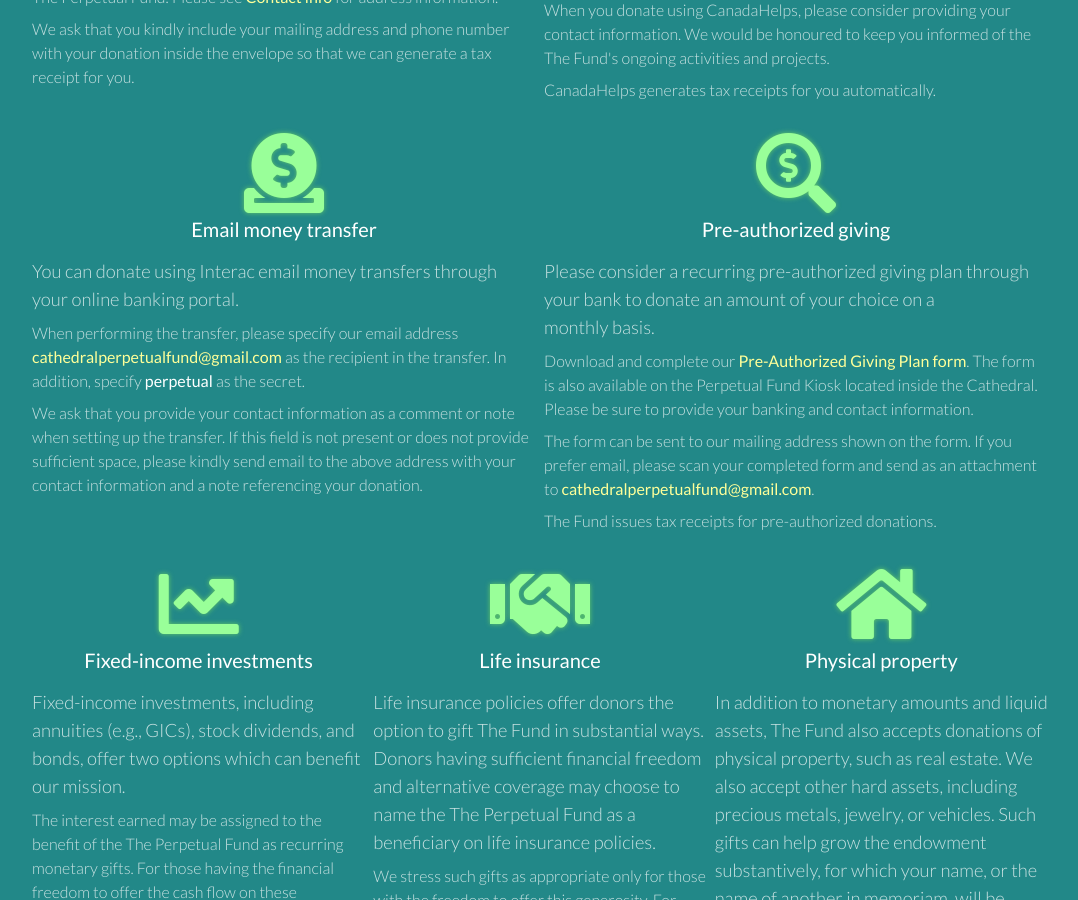
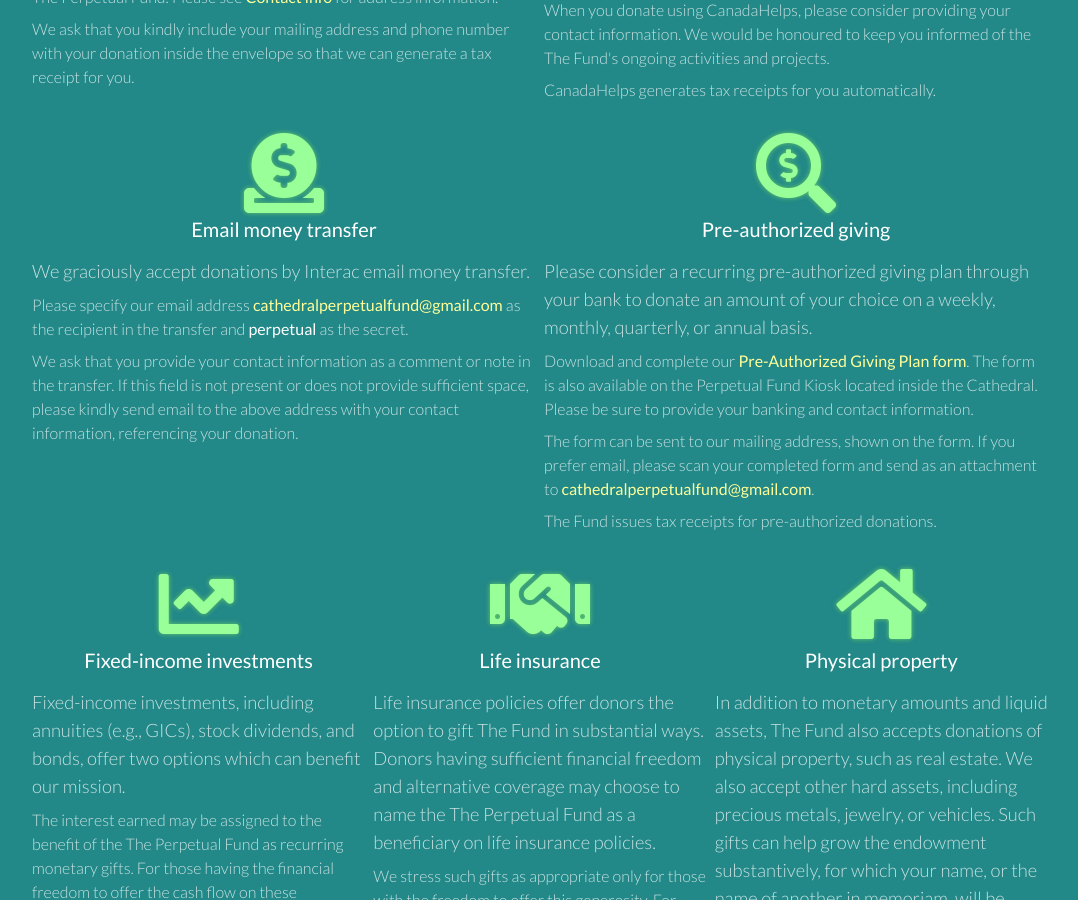
Before and after one commit to perpetualfund-stpeterinchains/perpetualfund-stpeterinchains.github.io, a Jekyll site: the page built from index.html, in a window 1280 px wide and 900 px high, scrolled down 3211 px. Shown: the whole window, without its empty margins (100-1178 px from the left). Built offline with Jekyll 4.4.1, drawn with Linux system fonts in a browser that asks for light colours; nearby versions of some CDN libraries; some of the changed text lies outside the part shown.

Commit message:
Changes to preauth info on site and form to include weekly/monthly/quarterly/annual donation frequencies, removed board member, minor edits

```diff
--- a/_data/main.yml
+++ b/_data/main.yml
@@ -156,18 +156,16 @@ howtodonate:
       title: Email money transfer
       icon: donate
       text: |
-        You can donate using Interac email money transfers through your online
-        banking&nbsp;portal.
+        We graciously accept donations by Interac email money transfer.
 
-        When performing the transfer, please specify our email address
+        Please specify our email address
         [cathedralperpetualfund@gmail.com](cathedralperpetualfund@gmail.com)
-        as the recipient in the transfer. In addition, specify **perpetual** as
-        the&nbsp;secret.
+        as the recipient in the transfer and **perpetual** as the&nbsp;secret.
 
         We ask that you provide your contact information as a comment or note
-        when setting up the transfer. If this field is not present or
+        in the transfer. If this field is not present or
         does not provide sufficient space, please kindly send email to the
-        above address with your contact information and a note referencing
+        above address with your contact information, referencing
         your&nbsp;donation.
     -
       title: Pre-authorized giving
@@ -175,7 +173,7 @@ howtodonate:
       text: |
         Please consider a recurring pre-authorized giving&nbsp;plan through
         your bank to donate an amount of your choice on a
-        monthly&nbsp;basis.
+        weekly, monthly, quarterly, or annual&nbsp;basis.
 
         Download and complete our
         [Pre-Authorized Giving&nbsp;Plan&nbsp;form](/forms/perpetualfund-preauthorized.pdf).
@@ -183,7 +181,7 @@ howtodonate:
         located inside the Cathedral.
         Please be sure to provide your banking and contact&nbsp;information.
 
-        The form can be sent to our mailing address shown on the form.
+        The form can be sent to our mailing address, shown on the form.
         If&nbsp;you prefer email, please scan your completed form and send
         as&nbsp;an&nbsp;attachment to
         [cathedralperpetualfund@gmail.com](mailto:cathedralperpetualfund@gmail.com).
@@ -386,8 +384,6 @@ aboutus:
       role: Cathedral Rector
       image: fr-tom-lynch.jpg
     secondary:
-    - name: Merina Csercsics
-      role: Administrator
     - name: Meme McCabe
       role: Secretary
     - name: Linda Bolton
--- a/index.html
+++ b/index.html
@@ -141,7 +141,7 @@ open_graph_description: >
   </div>
   <div id="board-grid-secondary" class="pure-g">
     {% for director in aboutus.directors.secondary %}
-    <div class="board-item pure-u-1 pure-u-sm-1-2 pure-u-md-1-4">
+    <div class="board-item pure-u-1 pure-u-sm-1-2 pure-u-md-1-3">
       <div class="board-name">{{ director.name }}</div>
       <div class="board-role">{{ director.role }}</div>
     </div>
```
Also changed, not shown: 1 other file.
